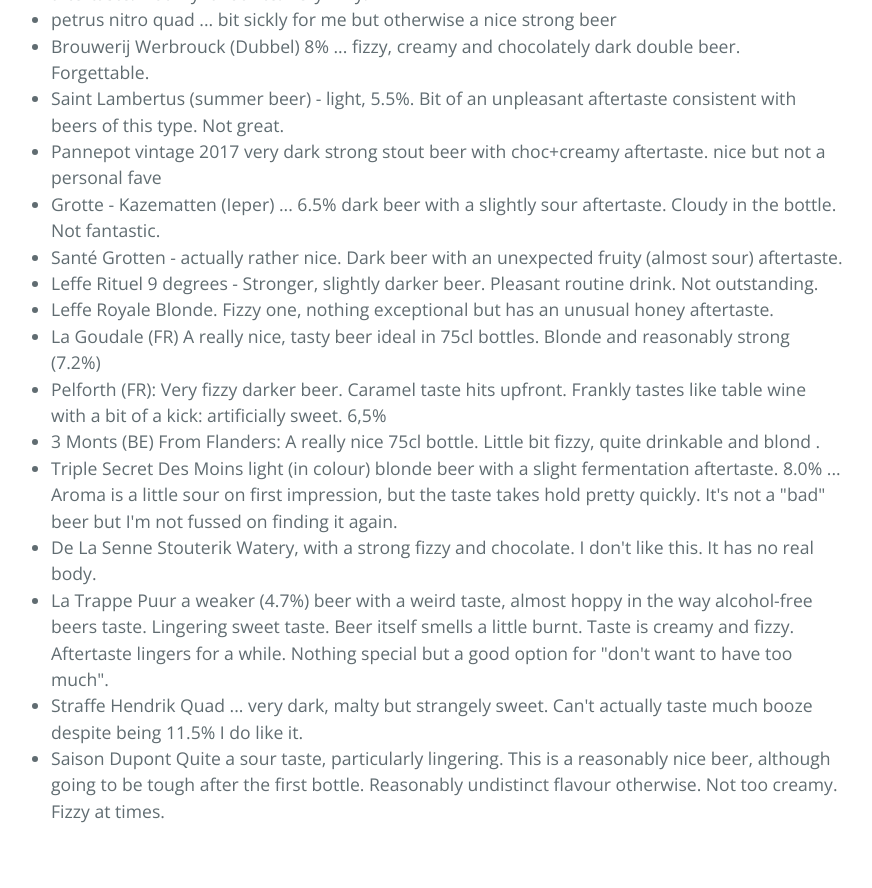
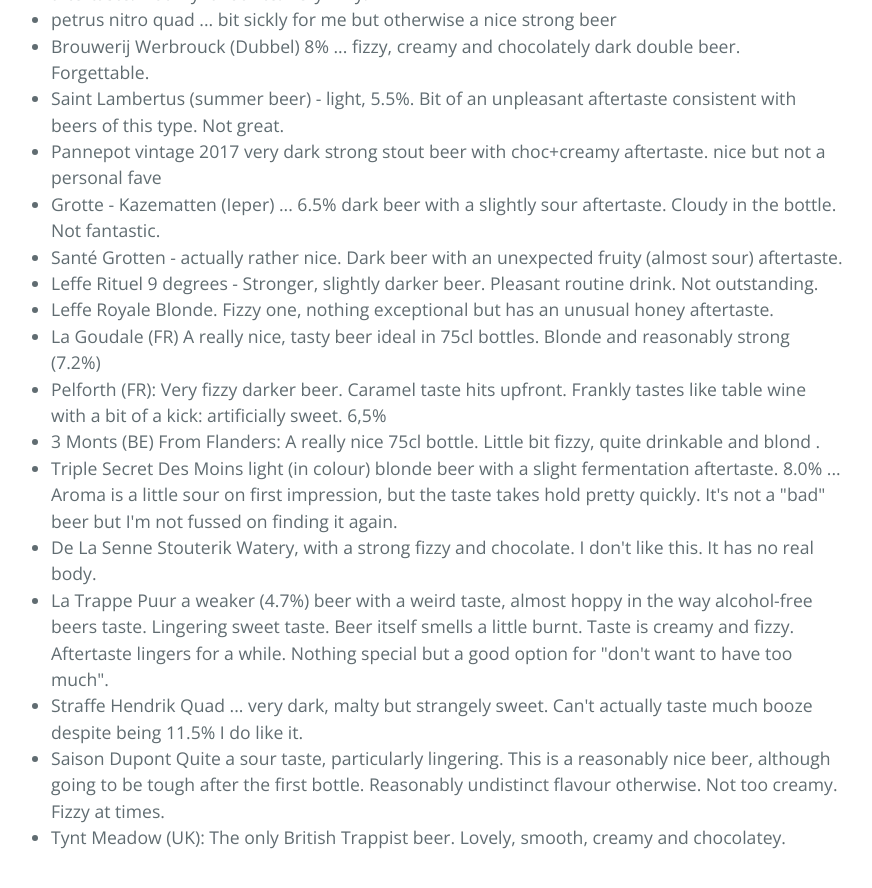
Before and after one commit to svenlatham/svenlatham-website, a Jekyll site: the page built from beer/index.html, in a window 1280 px wide and 900 px high, scrolled down 1768 px. Shown: the top 888 px of the window, without its empty margins (213-1085 px from the left). Built offline with Jekyll 4.4.1, drawn with Linux system fonts in a browser that asks for light colours.

Commit message:
Added Tynt Meadow

```diff
--- a/beer/index.html
+++ b/beer/index.html
@@ -66,4 +66,5 @@ title: Beer
 <li>La Trappe Puur a weaker (4.7%) beer with a weird taste, almost hoppy in the way alcohol-free beers taste. Lingering sweet taste. Beer itself smells a little burnt. Taste is creamy and fizzy. Aftertaste lingers for a while. Nothing special but  a good option for "don't want to have too much".</li>
 <li>Straffe Hendrik Quad ... very dark, malty but strangely sweet. Can't actually taste much booze despite being 11.5% I do like it.</li>
 <li>Saison Dupont Quite a sour taste, particularly lingering. This is a reasonably nice beer, although going to be tough after the first bottle. Reasonably undistinct flavour otherwise. Not too creamy. Fizzy at times.</li>
+<li>Tynt Meadow (UK): The only British Trappist beer. Lovely, smooth, creamy and chocolatey.</li>
 </ul>
```
